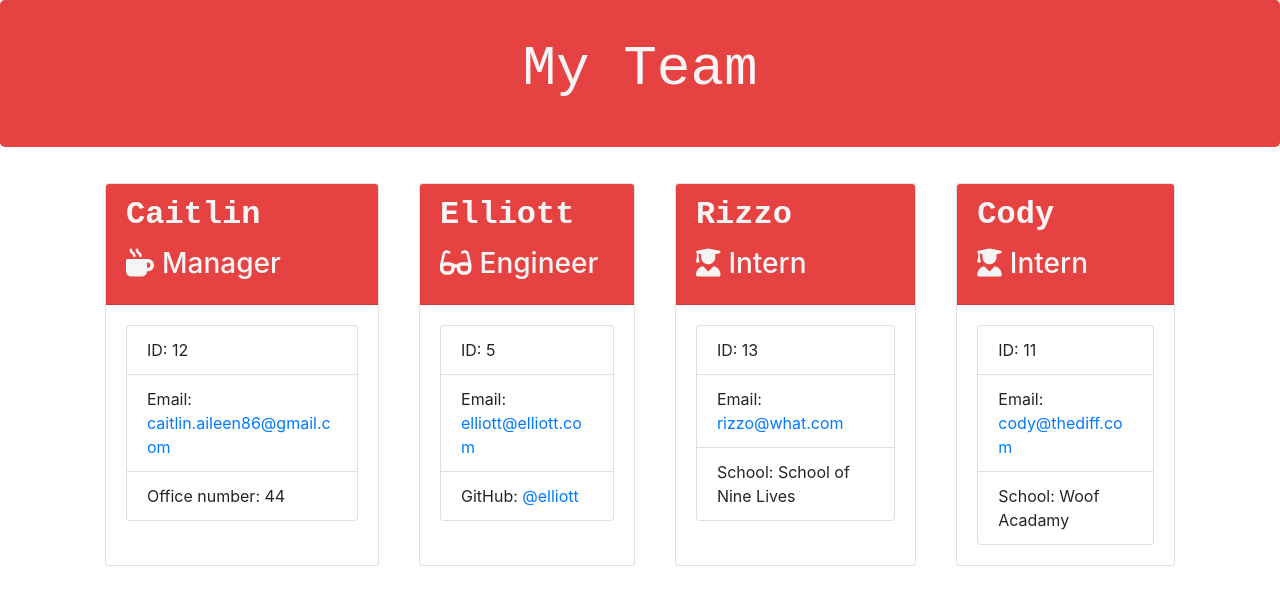
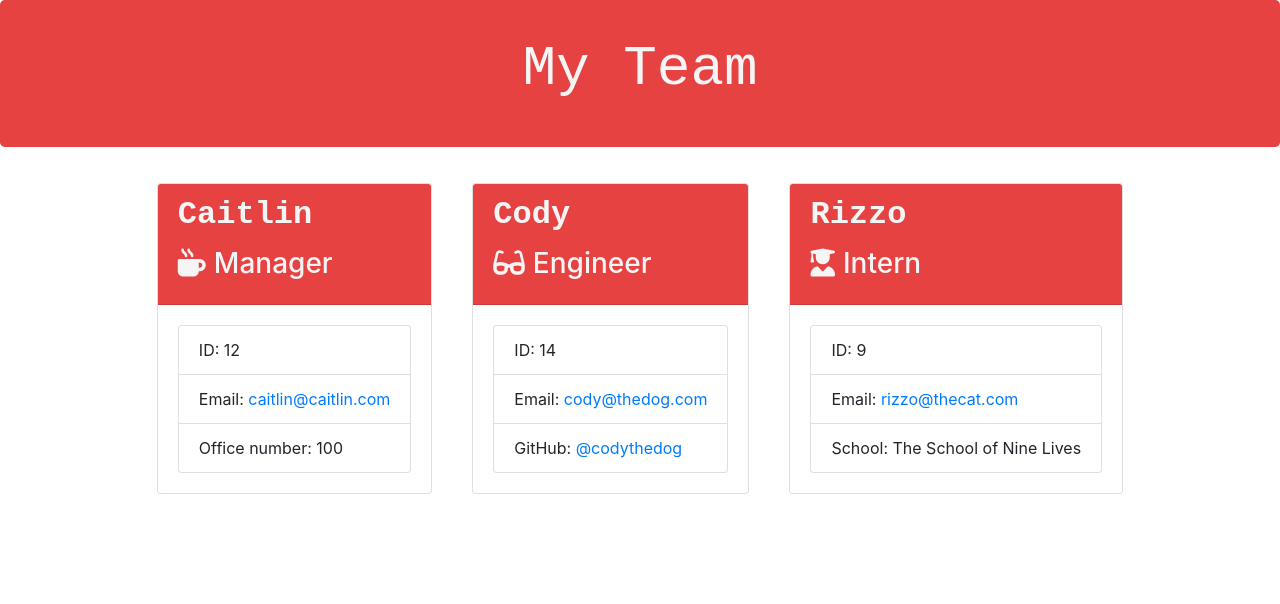
Before and after one commit to CaitlinCollins/Template-Engine, a website: page Develop/output/team.html in a window 1280 px wide. Drawn offline with nearby package versions, Linux system fonts and the light colour scheme.

Commit message:
Demo video

```diff
--- a/Develop/output/team.html
+++ b/Develop/output/team.html
@@ -30,21 +30,21 @@
     <div class="card-body">
         <ul class="list-group">
             <li class="list-group-item">ID: 12</li>
-            <li class="list-group-item">Email: <a href="mailto:caitlin.aileen86@gmail.com">caitlin.aileen86@gmail.com</a></li>
-            <li class="list-group-item">Office number: 44</li>
+            <li class="list-group-item">Email: <a href="mailto:caitlin@caitlin.com">caitlin@caitlin.com</a></li>
+            <li class="list-group-item">Office number: 100</li>
         </ul>
     </div>
 </div>
 <div class="card employee-card" style="margin: 20px;">
     <div class="card-header" style= "background-color:rgb(231, 66, 66); color: whitesmoke;">
-        <h2 class="card-title" style="font-family: 'Courier New', Courier, monospace; font-weight: 600;">Elliott</h2>
+        <h2 class="card-title" style="font-family: 'Courier New', Courier, monospace; font-weight: 600;">Cody</h2>
         <h3 class="card-title"><i class="fas fa-glasses mr-2"></i>Engineer</h3>
     </div>
     <div class="card-body">
         <ul class="list-group">
-            <li class="list-group-item">ID: 5</li>
-            <li class="list-group-item">Email: <a href="mailto:elliott@elliott.com">elliott@elliott.com</a></li>
-            <li class="list-group-item">GitHub: <a href="https://github.com/@elliott" target="_blank" rel="noopener noreferrer">@elliott</a></li>
+            <li class="list-group-item">ID: 14</li>
+            <li class="list-group-item">Email: <a href="mailto:cody@thedog.com">cody@thedog.com</a></li>
+            <li class="list-group-item">GitHub: <a href="https://github.com/@codythedog" target="_blank" rel="noopener noreferrer">@codythedog</a></li>
         </ul>
     </div>
 </div>
@@ -55,22 +55,9 @@
     </div>
     <div class="card-body">
         <ul class="list-group">
-            <li class="list-group-item">ID: 13</li>
-            <li class="list-group-item">Email: <a href="mailto:rizzo@what.com">rizzo@what.com</a></li>
-            <li class="list-group-item">School: School of Nine Lives</li>
-        </ul>
-    </div>
-</div>
-<div class="card employee-card" style="margin: 20px;">
-    <div class="card-header" style= "background-color:rgb(231, 66, 66); color: whitesmoke;">
-        <h2 class="card-title" style="font-family: 'Courier New', Courier, monospace; font-weight: 600;">Cody</h2>
-        <h3 class="card-title"><i class="fas fa-user-graduate mr-2"></i>Intern</h3>
-    </div>
-    <div class="card-body">
-        <ul class="list-group">
-            <li class="list-group-item">ID: 11</li>
-            <li class="list-group-item">Email: <a href="mailto:cody@thediff.com">cody@thediff.com</a></li>
-            <li class="list-group-item">School: Woof Acadamy</li>
+            <li class="list-group-item">ID: 9</li>
+            <li class="list-group-item">Email: <a href="mailto:rizzo@thecat.com">rizzo@thecat.com</a></li>
+            <li class="list-group-item">School: The School of Nine Lives</li>
         </ul>
     </div>
 </div>
```
